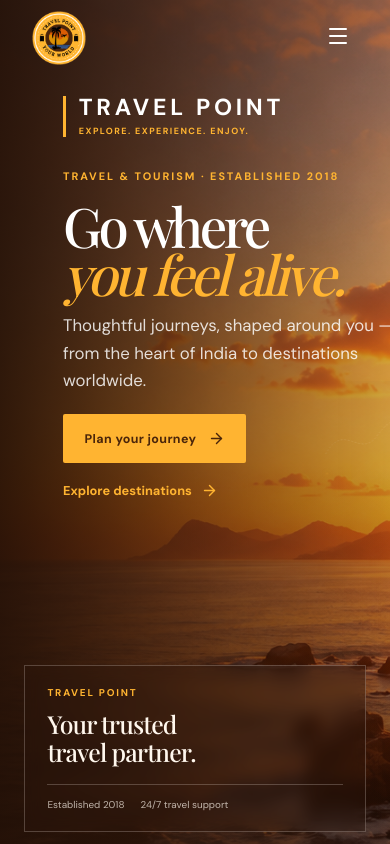
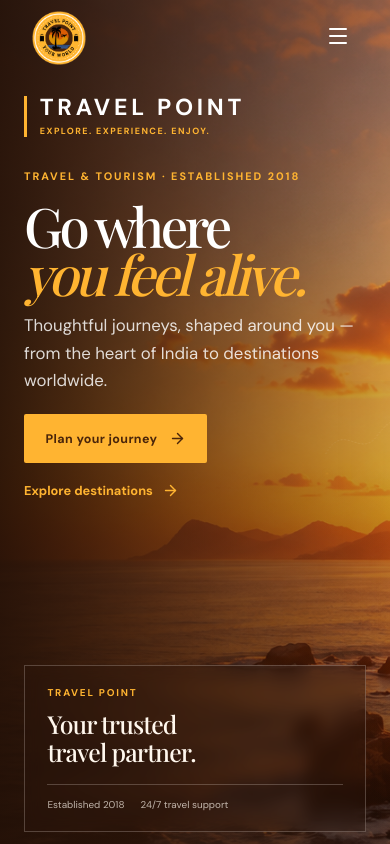
Before and after one commit to vedantpatil25/travel-point, a React (Vite) app: page / in a window 390 px wide. Shown: the top 844 px of the page. Built offline with nearby package versions, Linux system fonts and the light colour scheme; a web font is replaced by a local one.

Commit message:
Mobile UI Fix

```diff
--- a/src/styles.css
+++ b/src/styles.css
@@ -188,8 +188,11 @@ body { overflow-x:hidden; }
     display:flex;
     flex-direction:column;
     justify-content:flex-start;
+    left:0;
     min-height:100svh;
+    max-width:none;
     padding:6rem max(6vw,24px) 6rem;
+    width:100%;
   }
   .hero-content > .eyebrow { margin-top:1rem; }
   .hero h1 { font-size:clamp(3.25rem,14vw,4.8rem); margin-bottom:.9rem; }
```
Also changed, not shown: 1 other file (tests, documents, lock files or other folders).
